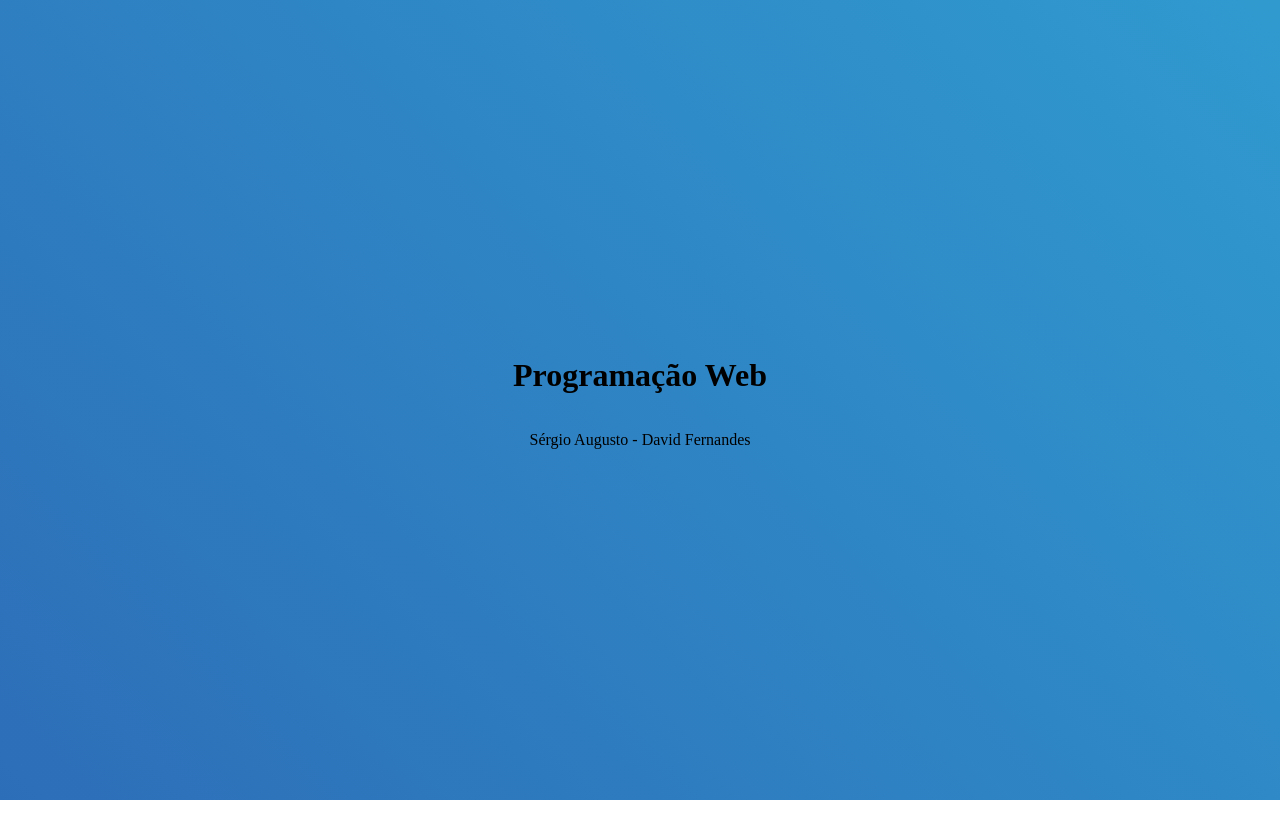
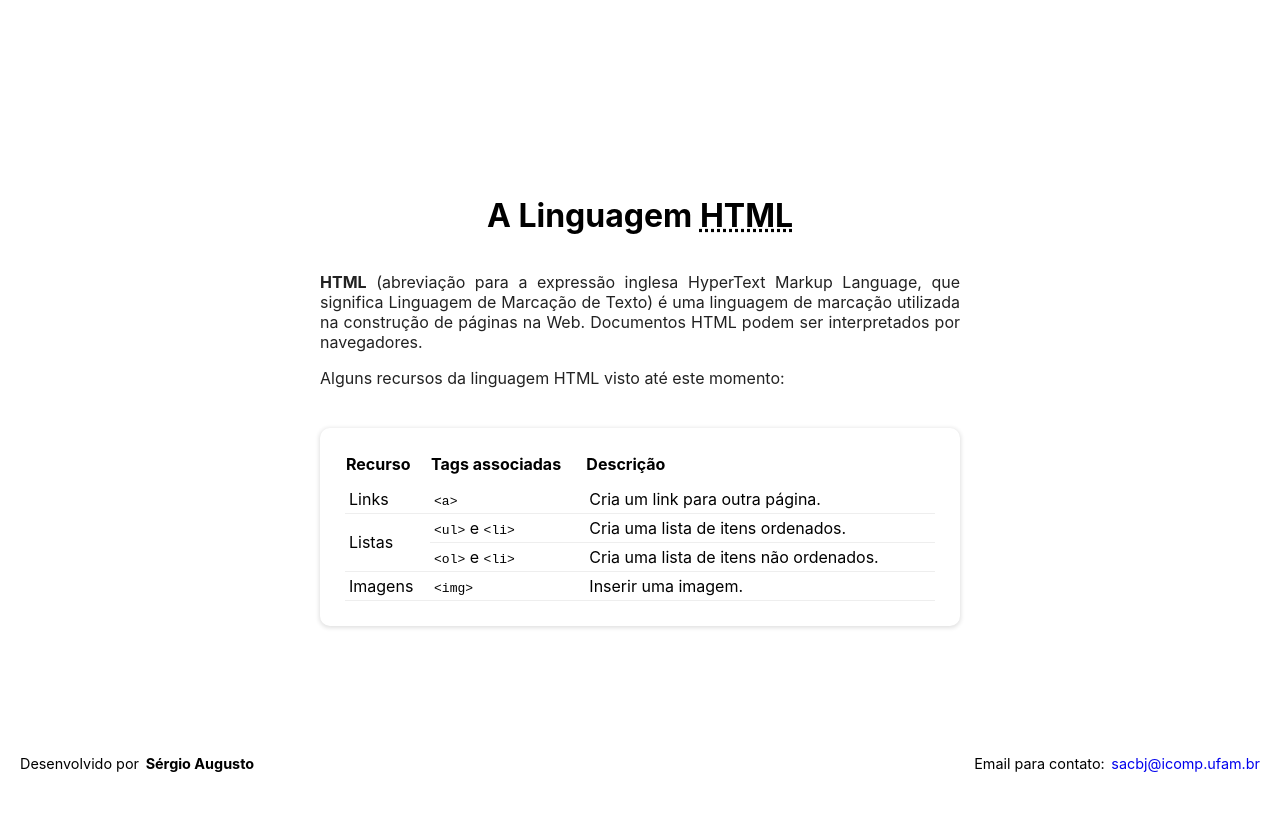
Before and after one commit to xsacbj/ProgWeb2022, a plain HTML site: page HTML/index.html in a window 1280 px wide. Before the commit the page ends 800 px from the top, so only its background shows below. Drawn offline with Linux system fonts and the light colour scheme.

Commit message:
Primeira página
Criação e estilização da primeira página de acordo com o exercício fornecido em sala de aula

```diff
--- a/CSS/styles.css
+++ b/CSS/styles.css
@@ -1,11 +1,125 @@
 body{
-    margin: 0;
+    margin: 0 0 75px 0;
     padding: 0;
     width: 100%;
     height: 100vh;
-    background-image: linear-gradient(45deg, #2d6eb8 0%, #309acf 100%);
+    background-color: #fff;
     display: flex;
     flex-direction: column;
     justify-content: center;
     align-items: center;
+    font-family: -apple-system, BlinkMacSystemFont, 'Segoe UI', Roboto, Oxygen, Ubuntu, Cantarell, 'Open Sans', 'Helvetica Neue', sans-serif;
+    overflow-y: auto;
+
 }
+
+section{
+    min-width: 300px;
+    max-width: 50%;
+}
+
+p{
+    color: #222;
+    text-align: justify;
+}
+
+table{
+    width: 50%;
+    min-width: 600px;
+    box-shadow: 0px 1px 4px 1px rgba(0,0,0,0.12);
+    margin-top: 24px;
+    padding: 25px;
+    border-spacing: 0;
+    border-radius: 10px;
+}
+thead{
+    text-align: left;
+}
+tbody:before {
+    content:"@";
+    display:block;
+    line-height:10px;
+    text-indent:-99999px;
+}
+tr td{
+    padding:4px;
+    border-bottom: 1px solid #eee;
+}
+tr.even td{
+    background-color: #fff;
+}
+tr.odd td{
+    background-color: #fff;
+}
+#recursos-html-cards{
+    display: none;
+}
+section.card{
+    width: 100%;
+    max-width: 600px;
+    box-shadow: 0px 1px 4px 1px rgba(0,0,0,0.12);
+    margin-top: 24px;
+    margin-left: -25px;
+    padding: 24px;
+    border-spacing: 0;
+    border-radius: 10px;
+}
+
+section.card .title{
+    font-size: 24px;
+    font-weight: bold;
+    margin: 10px 0px 12px;
+    font-weight: 500;
+}
+section.card span{
+    position: relative;
+    float: right;
+    margin-top: -60px;
+    right: 0;
+    font-size: 1.1rem;
+    font-weight: 500;
+}
+
+
+footer{
+    position: fixed;
+    height: 75px;
+    box-sizing: border-box;
+    bottom: 0;
+    padding: 30px 20px 4px;
+    width: 100%;
+    display: flex;
+    justify-content: space-between;
+    background-image: linear-gradient(to top, #fff 90%, rgba(255,255,255,0));
+}
+@media screen and (max-width: 650px){
+    #recursos-html-table{
+        display: none;
+    }
+    #recursos-html-cards{
+        display: block;
+    }
+    footer{
+        display: block;
+    }
+}
+
+footer span{
+    font-size: 0.9rem;
+    display: flex;
+}
+
+a{
+    text-decoration: none;
+    font-style: normal;
+}
+
+::-webkit-scrollbar{
+    width: 8px;
+    color: #000;
+    background-color: #fff;
+}
+::-webkit-scrollbar-thumb{
+    background-color: #ccc;
+    border-radius: 10px;
+}
--- a/HTML/index.html
+++ b/HTML/index.html
@@ -10,9 +10,130 @@
 
 </head>
 <body>
-    <h1>Programação Web</h1>
-    <p>Sérgio Augusto - David Fernandes</p>
+    <h1>A Linguagem <abbr title="HyperText Markup Language">HTML</abbr></h1>
+    <section>
+        <p>
+            <b>HTML</b> (abreviação para a expressão inglesa HyperText Markup Language,
+            que significa Linguagem de Marcação de Texto) é uma linguagem de marcação
+            utilizada na construção de páginas na Web. Documentos HTML podem ser
+            interpretados por navegadores.
+        </p>
 
+        <p>
+            Alguns recursos da linguagem HTML visto até este momento:
+        </p>
 
+    </section>
+
+    <table id="recursos-html-table">
+        <thead>
+            <tr >
+                <th>Recurso</th>
+                <th>Tags associadas</th>
+                <th>Descrição</th>
+            </tr>
+        </thead>
+        <tbody>
+
+            <tr class="even">
+                <td>
+                    Links
+                </td>
+                <td>
+                    <code>&lt;a&gt;</code>
+                </td>
+                <td>
+                    Cria um link para outra página.
+                </td>
+            </tr>
+            <tr class="odd">
+                <td rowspan="2">
+                    Listas
+                </td>
+                <td >
+                    <code>&lt;ul&gt;</code> e <code>&lt;li&gt;</code>
+                </td>
+                <td>
+                    Cria uma lista de itens ordenados.
+                </td>
+            </tr>
+            <tr >
+                <td>
+                    <code>&lt;ol&gt;</code> e <code>&lt;li&gt;</code>
+                </td>
+                <td>
+                    Cria uma lista de itens não ordenados.
+                </td>
+            </tr>
+            <tr class="even">
+                <td>
+                    Imagens
+                </td>
+                <td>
+                    <code>&lt;img&gt;</code>
+                </td>
+                <td>
+                    Inserir uma imagem.
+                </td>
+            </tr>
+        </tbody>
+    </table>
+
+    <article id="recursos-html-cards">
+        <section class="card">
+            <h1 class="title">
+                Links
+            </h1>
+            <span>
+                <code>&lt;a&gt;</code>
+            </span>
+            <p>
+                Cria um link para outra página.
+            </p>
+        </section>
+        <section class="card">
+            <h1 class="title">
+                Listas ordenadas
+            </h1>
+            <span>
+                <code>&lt;ul&gt;</code> e <code>&lt;li&gt;</code>
+            </span>
+            <p>
+                Cria uma lista de itens ordenados.
+            </p>
+        </section>
+        <section class="card">
+            <h1 class="title">
+                Listas não ordenadas
+            </h1>
+            <span>
+                <code>&lt;ol&gt;</code> e <code>&lt;li&gt;</code>
+            </span>
+            <p>
+                Cria uma lista de itens não ordenados.
+            </p>
+        </section>
+        <section class="card">
+            <h1 class="title">
+                Imagens
+            </h1>
+            <span>
+                <code>&lt;img&gt;</code>
+            </span>
+            <p>
+                Inserir uma imagem.
+            </p>
+        </section>
+    </article>
+    <footer>
+        <span>Desenvolvido por &ThinSpace;<b>Sérgio Augusto</b></span>
+        <span>Email para contato: &ThinSpace;
+            <address>
+                <a href="mailto:sacbj@icomp.ufam.br">
+                    sacbj@icomp.ufam.br
+                </a>
+            </address>
+        </span>
+    </footer>
 </body>
 </html>
```
